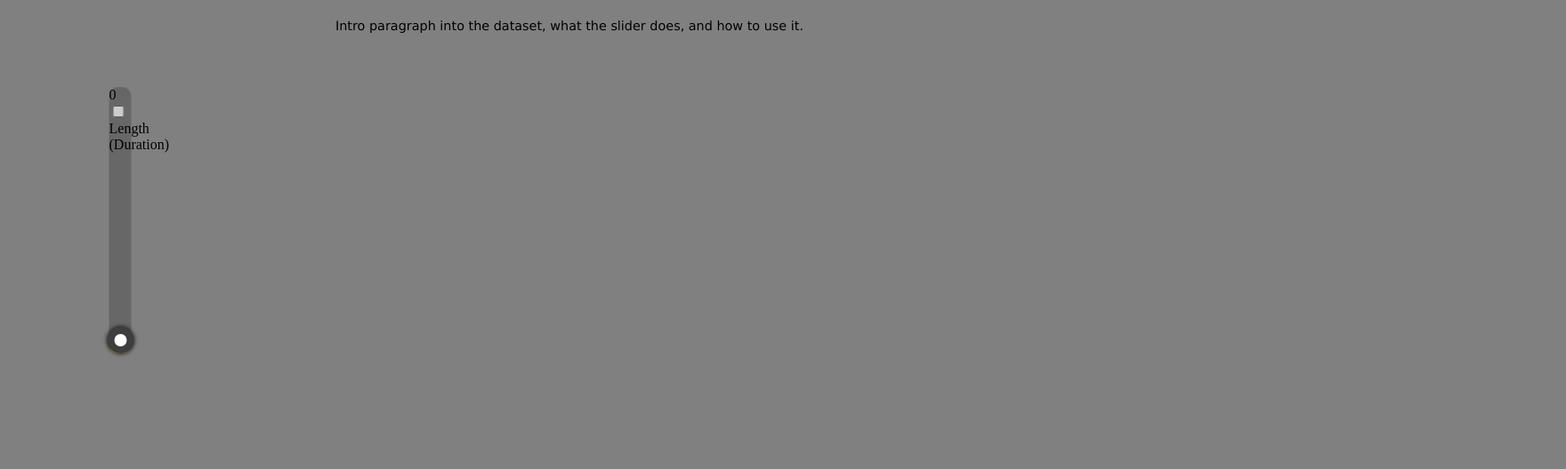
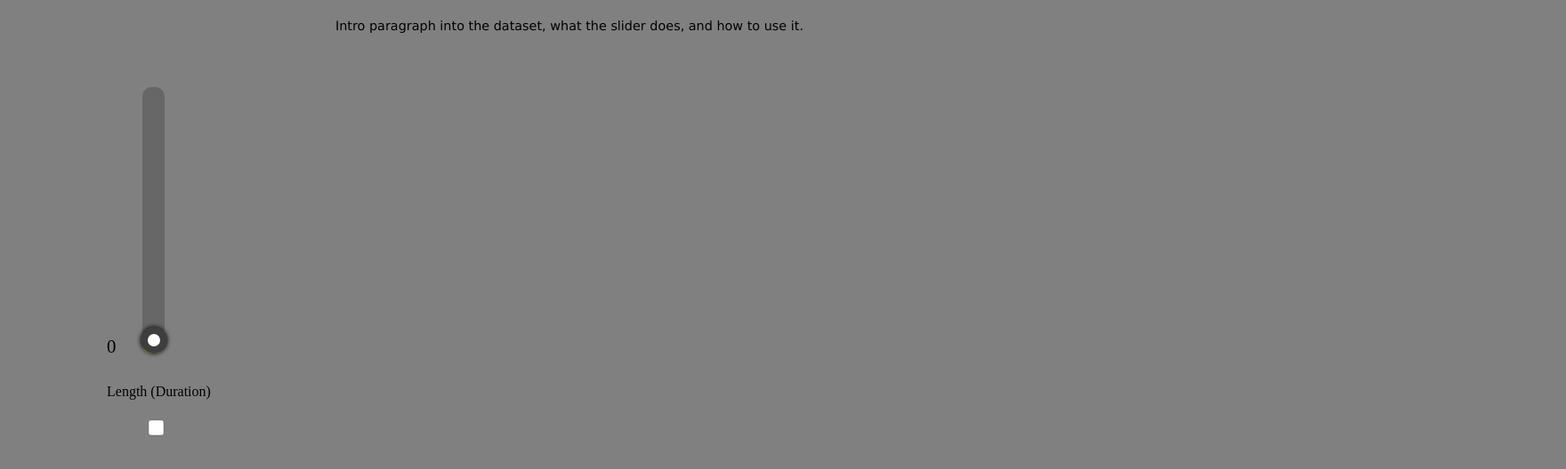
Before and after one commit to schoi369/P5_Song_Attributes, a plain HTML site: page index.html in a window 1280 px wide. Shown: the part 62-590 px from the top of the page at 89% size, 1760 px wide, since content can reach past the window. Drawn offline with nearby package versions, Linux system fonts and the light colour scheme.

Commit message:
Update style.css

```diff
--- a/style.css
+++ b/style.css
@@ -14,12 +14,42 @@ p0 { /* TODO: customize paragraph color, etc */
     color: black;
     font-size: 0.9em;
 }
-p1 {
+p1_val {
     position: relative;
-    left: -30px;
+    left: -40px;
     bottom: -280px;
     text-align: "center";
+    font-size: 1.3em;
 }
+
+p1_label {
+    position: relative;
+    left: -10px;
+    bottom: -290px;
+    text-align: "center";
+    font-size: 1em;
+}
+
+input[name=length_check] {
+    position: relative;
+    left: 5px;
+    bottom: -350px;
+    text-align: "center";
+    font-size: 1em;
+    transform: scale(1.5);
+}
+
+
+label[for=length_check] {
+    position: relative;
+    left: -40px;
+    bottom: -290px;
+    text-align: "center";
+    display:inline-block;
+    width: 100em;
+    font-size: 1em;
+}
+
 
 body {
     margin: 10px;
@@ -32,7 +62,7 @@ body {
     position: relative;
     width: 25px;
     height: 300px;
-    transform: translate(450%, 20%);
+    transform: translate(600%, 20%);
 }
 .slider-container .length_slider {
     position: absolute;
```
